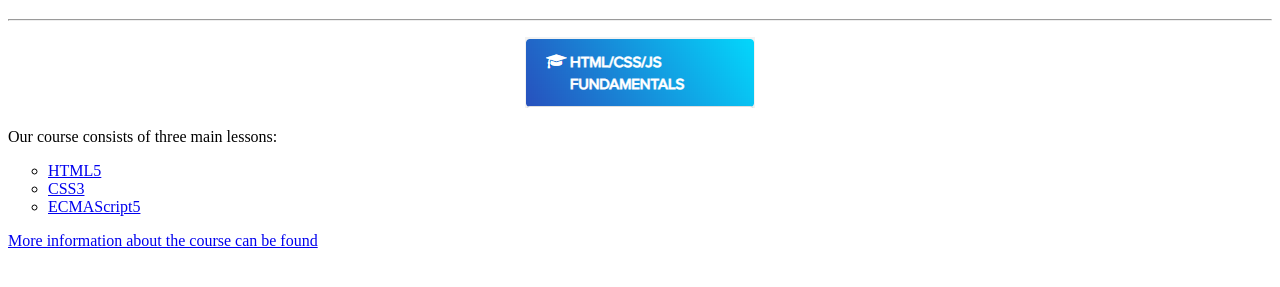
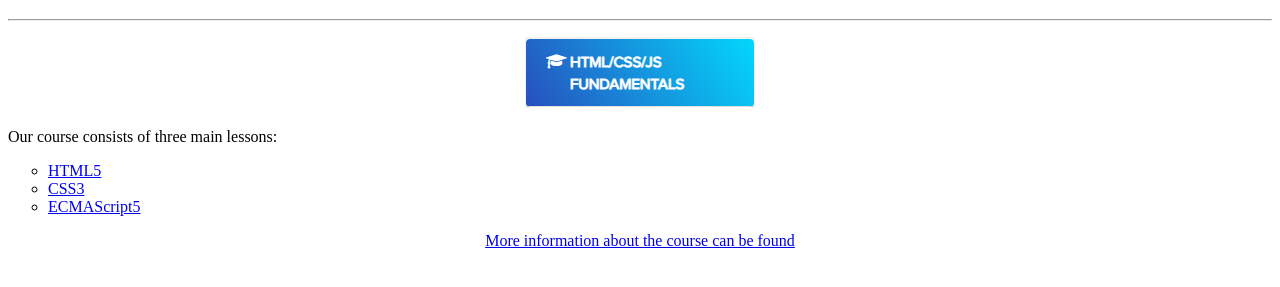
Before and after one commit to Stranger4438/Stranger4438.github.io, a plain HTML site: page index.html in a window 1280 px wide. Shown: the part 61-348 px from the top of the page. Drawn offline with Linux system fonts and the light colour scheme.

Commit message:
new file

```diff
--- a/index.html
+++ b/index.html
@@ -17,6 +17,6 @@
         <li> <a href="https://en.wikipedia.org/wiki/Cascading_Style_Sheets" target="blank">CSS3 </li>
         <li> <a href="https://en.wikipedia.org/wiki/ECMAScript" target="blank">ECMAScript5 </li>
     </ul>
-    <p> More information about the course can be found <a href="https://softserve.academy/course/view.php?id=85" here> </p>
+    <p align="center"> More information about the course can be found </p> <a href="https://softserve.academy/course/view.php?id=85" here></a>
 </body>
 </html>
```
